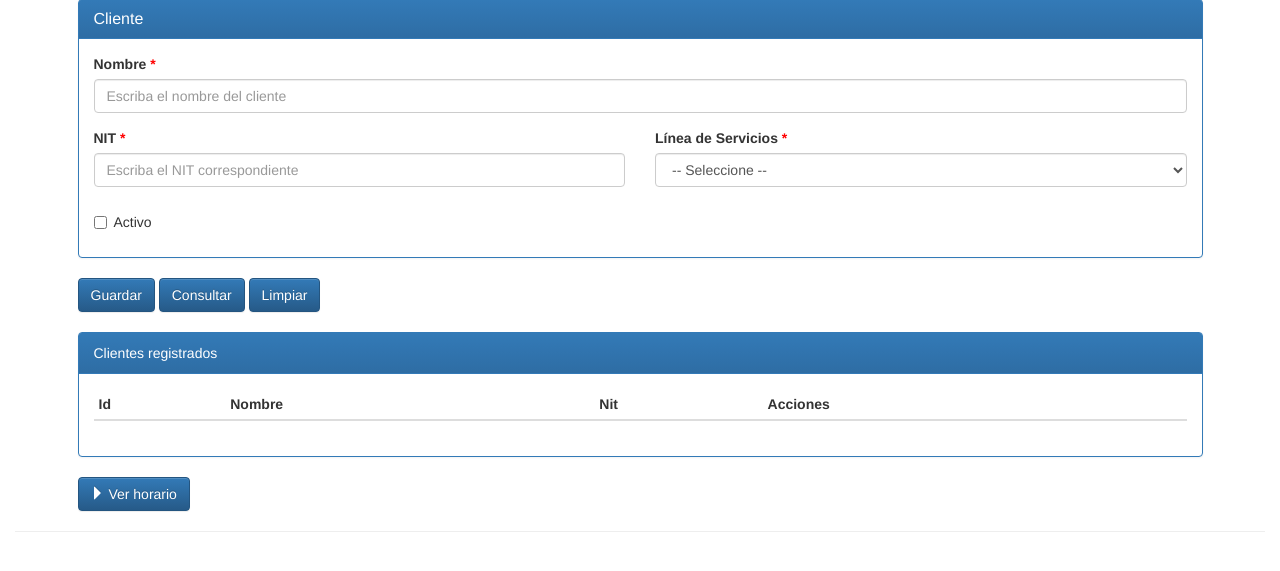
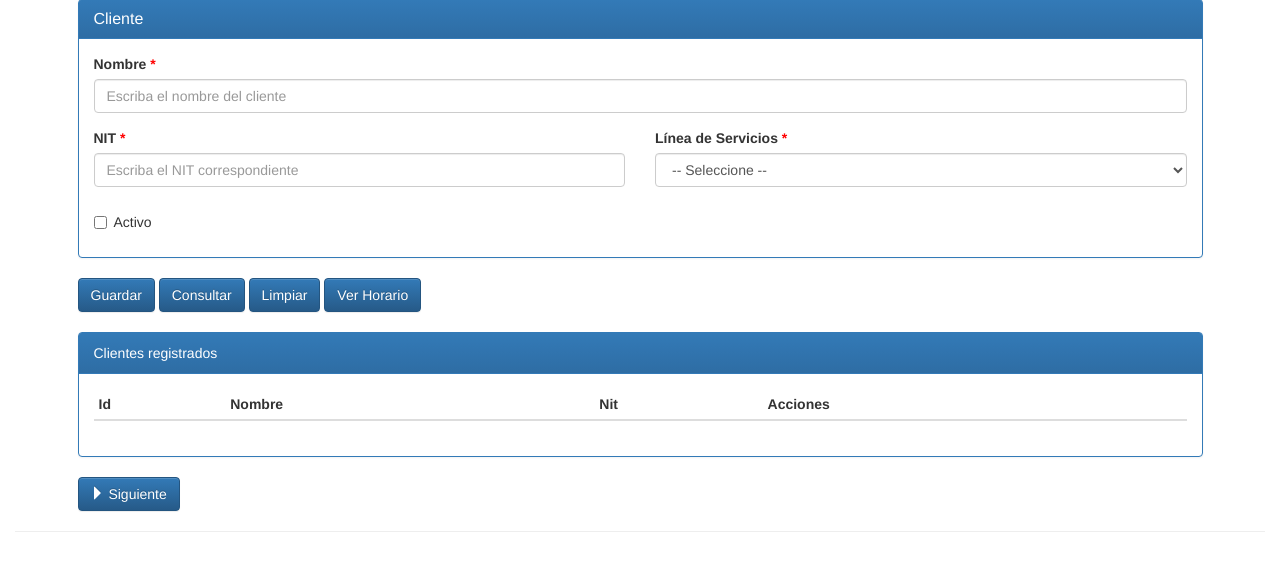
Before and after one commit to Dev-Juniors/Malla_Turnos, a PHP site: page /PAGES/Cliente.php in a window 1280 px wide. Shown: the part 95-666 px from the top of the page. Run offline with PHP 8.4, Linux system fonts and the light colour scheme; data comes from the database, SQL or seed files in the repository; lists and menus that the app fills with data are empty.

Commit message:
hgcghfchfyhfyu

```diff
--- a/Malla_Turnos/PAGES/Cliente.php
+++ b/Malla_Turnos/PAGES/Cliente.php
@@ -219,8 +219,7 @@
 			<button type="button" id="btnGuardar" class="btn btn-primary">Guardar</button>
 			<button type="button" id="btnConsultar" class="btn btn-primary">Consultar</button>
 			<button type="button" id="btnLimpiar" class="btn btn-primary">Limpiar</button>
-			<!-- 			<button type="button" id="btnHorario" class="btn btn-primary" -->
-			<!-- 				disabled data-toggle="modal" data-target="#modalHorario">Horario</button> -->
+			<button type="button" id="btnHorario" class="btn btn-primary">Ver Horario</button>
 			<br /> <br />
 			<div class="panel panel-primary">
 				<div class="panel-heading">Clientes registrados</div>
@@ -240,9 +239,9 @@
 					</div>
 				</div>
 			</div>
-			<a id="linkNext" href="HorarioCliente.php"><button type="button"
+			<a id="linkNext"><button type="button" id="linkNext"
 					class="btn btn-primary">
-					<i class="glyphicon glyphicon-triangle-right"></i> Ver horario
+					<i class="glyphicon glyphicon-triangle-right"></i> Siguiente
 				</button></a>
 		</form>
 		<hr>
```
